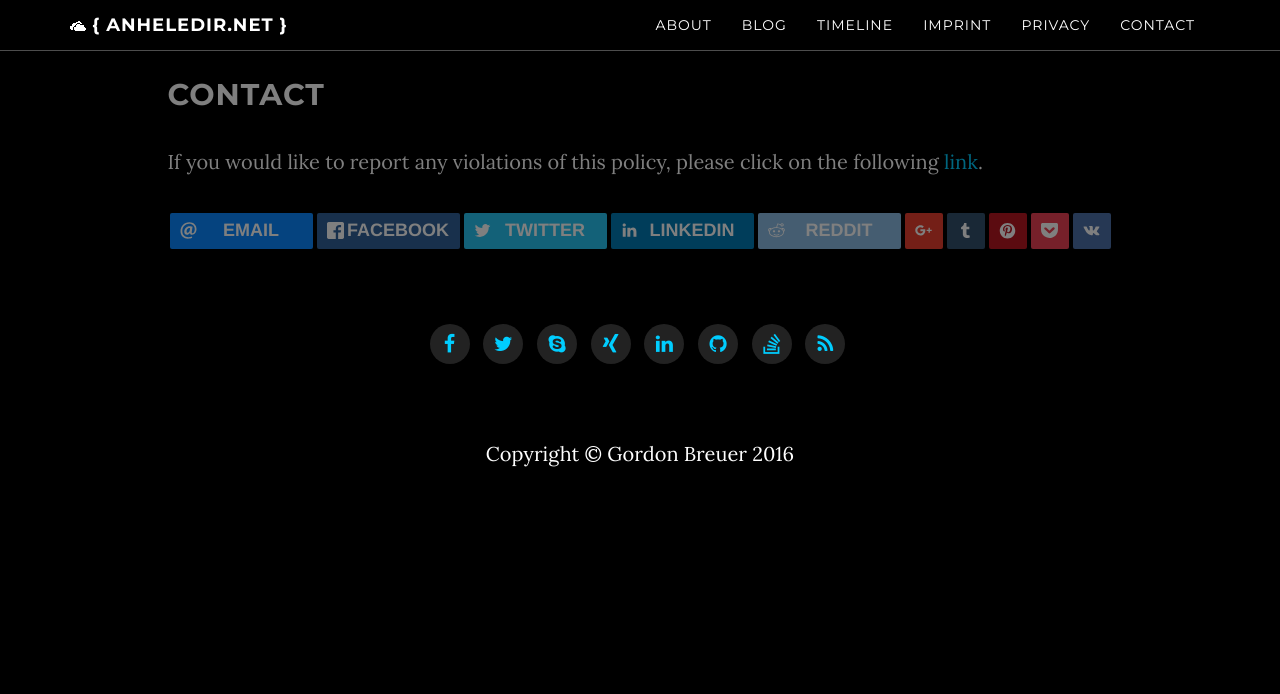
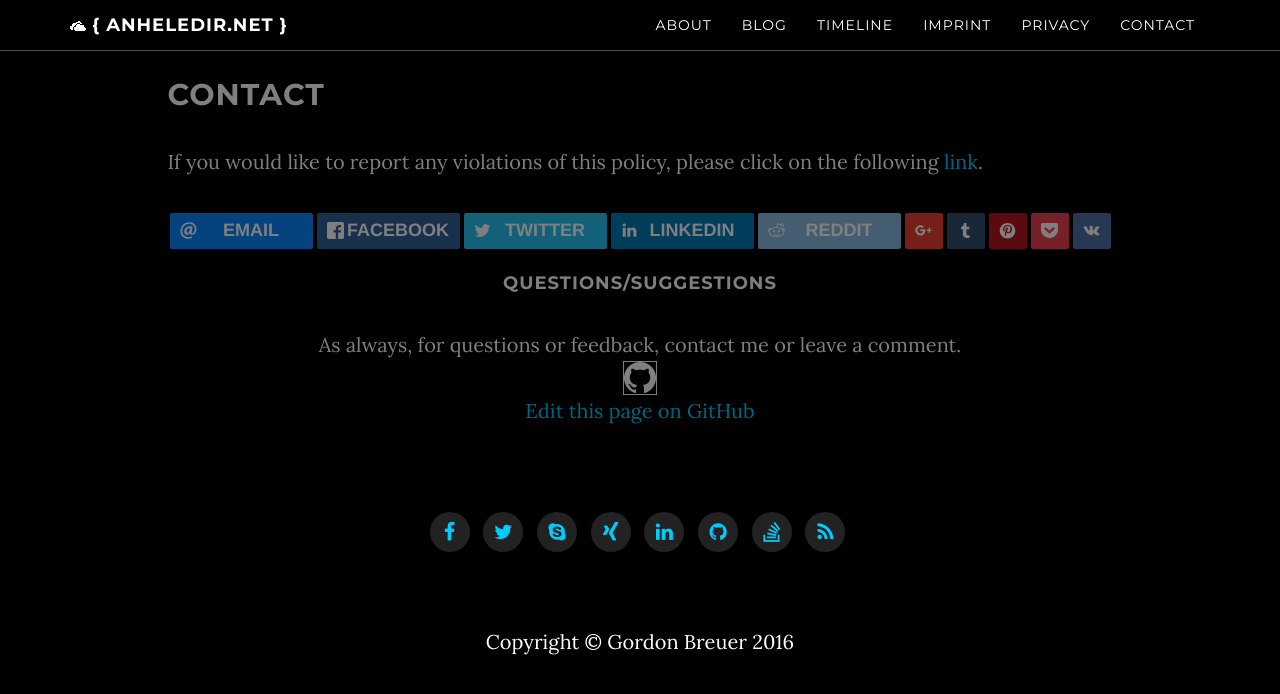
Before and after one commit to Anheledir/anheledir.NET, a Jekyll site: the page built from _posts/2013-11-29-app-privacy.md, in a window 1280 px wide and 900 px high, scrolled down 1072 px. Shown: the top 694 px of the window. Built offline with Jekyll 4.4.1, drawn with Linux system fonts in a browser that asks for light colours; nearby versions of some CDN libraries; comment, search, counter and statistics services are not loaded; a style sheet for code colours, icons or effects is not loaded.

Commit message:
Added Edit-Link to all Blog-Postings

```diff
--- a/_layouts/post.html
+++ b/_layouts/post.html
@@ -29,6 +29,13 @@
 
           {% include share.html %}
 
+          <div class="text-center">
+            <h4>Questions/Suggestions</h4>
+              <p>As always, for questions or feedback, contact me or leave a comment.<br />
+                <a href="https://github.com/Anheledir/anheledir.NET/tree/master/{{page.path}}"><img alt="Octocat by GitHub" src="/img/GitHub-Mark-Light-32px.png" />Edit this page on GitHub</a>
+              </p>
+          </div>
+
           {% if jekyll.environment == "production" %}
             {% include comments.html %}
           {% endif %}
```
Also changed, not shown: img/GitHub-Mark-Light-32px.png (added), 1 other file.
